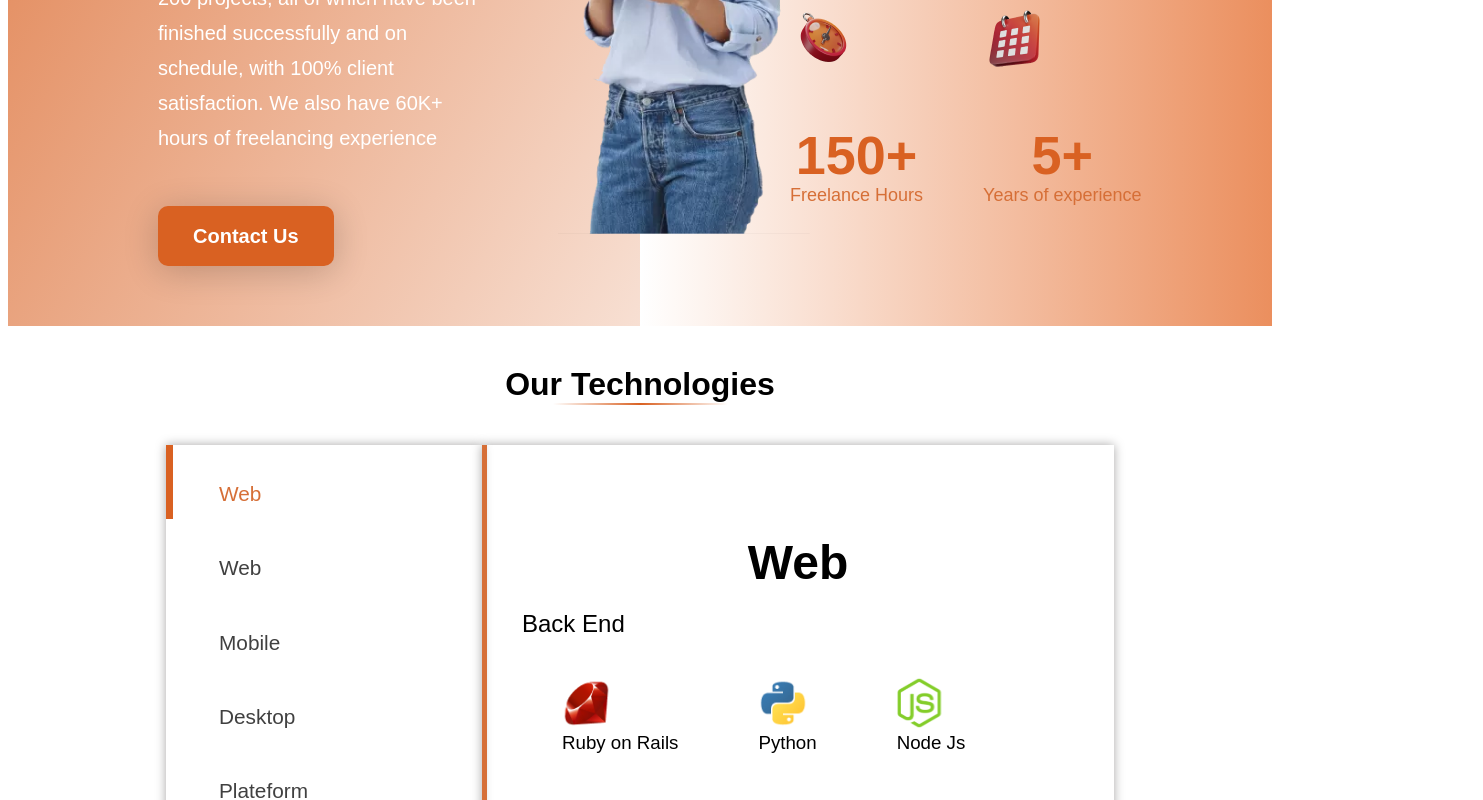
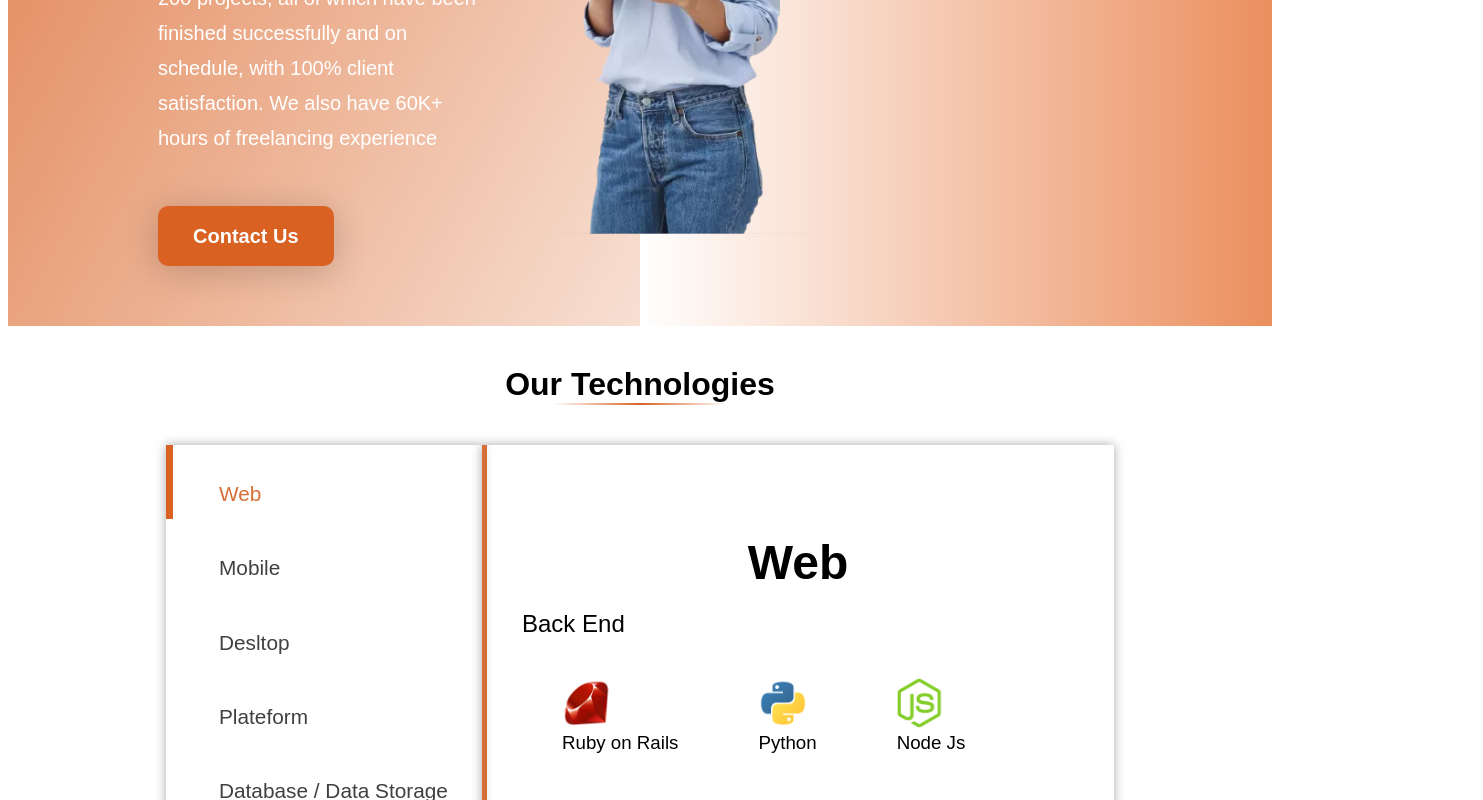
Before and after one commit to dharmikj-tagline/Angular-Tagline, an Angular app: page / in a window 1280 px wide. Shown: the part 3900-4700 px from the top of the page, 1483 px wide, since content can reach past the window. Built offline with nearby package versions, Linux system fonts and the light colour scheme.

Commit message:
Implemented *ngFor Loops

```diff
--- a/src/app/app.component.html
+++ b/src/app/app.component.html
@@ -166,7 +166,13 @@
 
     <div class="numberexp">
       <div class="fulldiv1">
-        <div class="div1">
+        <div class="div1" *ngFor="let exprBox of experianseNumBoxs">
+          <img [src]="exprBox.img" />
+          <h1>{{ exprBox.projectnum }}</h1>
+          <h5>{{ exprBox.type }}</h5>
+        </div>
+        </div>
+        <!-- <div class="div1">
           <img [src]="experience.exprProduct.exprProduct1Img" />
           <h1>{{ experience.exprProduct.exprProduct1Head }}</h1>
           <h5>{{ experience.exprProduct.exprProduct1Type }}</h5>
@@ -189,7 +195,7 @@
           <h1>{{ experience.exprProduct.exprProduct4Head }}</h1>
           <h5>{{ experience.exprProduct.exprProduct4Type }}</h5>
         </div>
-      </div>
+      </div> -->
     </div>
   </div>
 
@@ -204,12 +210,13 @@
   <div class="row">
     <div class="menu">
       <ul>
-        <li class="active">
+        <li class="active" *ngFor="let menu of technologyMenus">
+          <a href="">{{ menu }}</a>
+        </li>
+        <!-- <li class="active">
           <a href="">{{ technology.technologyMenuOption.techMenuWeb }}</a>
         </li>
-        <li>
-          <a href="">{{ technology.technologyMenuOption.techMenuWeb }}</a>
-        </li>
+
         <li>
           <a href="">{{ technology.technologyMenuOption.techMenuMobile }}</a>
         </li>
@@ -235,7 +242,7 @@
         </li>
         <li>
           <a href="">{{ technology.technologyMenuOption.techMenuClouds }}</a>
-        </li>
+        </li> -->
       </ul>
     </div>
     <div class="language">
@@ -245,7 +252,11 @@
           {{ technology.technologyLanguage.techBackHead }}
         </h2>
         <div class="backend">
-          <div class="ror">
+          <div class="ror" *ngFor="let backEnd of backEnds">
+            <img [src]="backEnd.img" />
+            <h3>{{backEnd.language }}</h3>
+          </div>
+          <!-- <div class="ror">
             <img [src]="technology.technologyLanguage.techRoRImg" />
             <h3>{{ technology.technologyLanguage.techRoRHead }}</h3>
           </div>
@@ -268,12 +279,16 @@
           <div class="go">
             <img [src]="technology.technologyLanguage.techGoImg" />
             <h3>{{ technology.technologyLanguage.techGoHead }}</h3>
-          </div>
+          </div> -->
         </div>
 
         <h2>{{ technology.technologyLanguage.techFrontHead }}</h2>
         <div class="frontend">
-          <div class="react">
+          <div class="react" *ngFor="let frontEnd of frontEnds">
+            <img [src]="frontEnd.img" />
+            <h3>{{ frontEnd.language }}</h3>
+          </div>
+          <!-- <div class="react">
             <img [src]="technology.technologyLanguage.techReactImg" />
             <h3>{{ technology.technologyLanguage.techReactHead }}</h3>
           </div>
@@ -300,7 +315,7 @@
           <div class="html">
             <img [src]="technology.technologyLanguage.techHtmlImg" />
             <h3>{{ technology.technologyLanguage.techHtmlHead }}</h3>
-          </div>
+          </div> -->
         </div>
       </div>
     </div>
--- a/src/app/app.component.ts
+++ b/src/app/app.component.ts
@@ -761,7 +761,100 @@ export class AppComponent {
     },
   ];
 
-  servicesHead : string = 'Our Services';
+  experianseNumBoxs = [
+    {
+      img: '../assets/images/contentlogo.webp',
+      projectnum: '125+',
+      type: 'Professional',
+    },
+    {
+      img: '../assets/images/contentlogo2.webp',
+      projectnum: '450+',
+      type: 'Completed Projects',
+    },
+    {
+      img: '../assets/images/contentlogo3.webp',
+      projectnum: '150+',
+      type: 'Freelance Hours',
+    },
+    {
+      img: '../assets/images/contentlogo4.webp',
+      projectnum: '5+',
+      type: 'Years of experience',
+    },
+  ];
+
+  technologyMenus = [
+    'Web',
+    'Mobile',
+    'Desltop',
+    'Plateform',
+    'Database / Data Storage',
+    'Big Data',
+    'Machine Learning',
+    'DevOps',
+    'Clouds',
+  ];
+
+  backEnds = [
+    {
+      img: '../assets/images/ror.png',
+      language: 'Ruby on Rails',
+    },
+    {
+      img: '../assets/images/python.png',
+      language: 'Python',
+    },
+    {
+      img: '../assets/images/node_js.svg',
+      language: 'Node Js',
+    },
+    {
+      img: '../assets/images/php.png',
+      language: 'PHP',
+    },
+    {
+      img: '../assets/images/android-java.png',
+      language: 'Java',
+    },
+    {
+      img: '../assets/images/go.png',
+      language: 'Go Language',
+    },
+  ];
+
+  frontEnds = [
+    {
+      img: '../assets/images/react-js.png',
+      language: 'React',
+    },
+    {
+      img: '../assets/images/angular-icon.png',
+      language: 'Angular',
+    },
+    {
+      img: '../assets/images/typescript-icon.png',
+      language: 'Typescipt',
+    },
+    {
+      img: '../assets/images/vue-js.png',
+      language: 'Vue Js',
+    },
+    {
+      img: '../assets/images/meter-js.png',
+      language: 'Mateor',
+    },
+    {
+      img: '../assets/images/javascript-icon.png',
+      language: 'Javascript',
+    },
+    {
+      img: '../assets/images/html5.png',
+      language: 'Html',
+    },
+  ];
+
+  servicesHead: string = 'Our Services';
   blogHeading: string = 'Our Blogs';
   footerEmailSend: string = ' ';
   footerSubscribeBtn: string = 'Subscribe';
```
